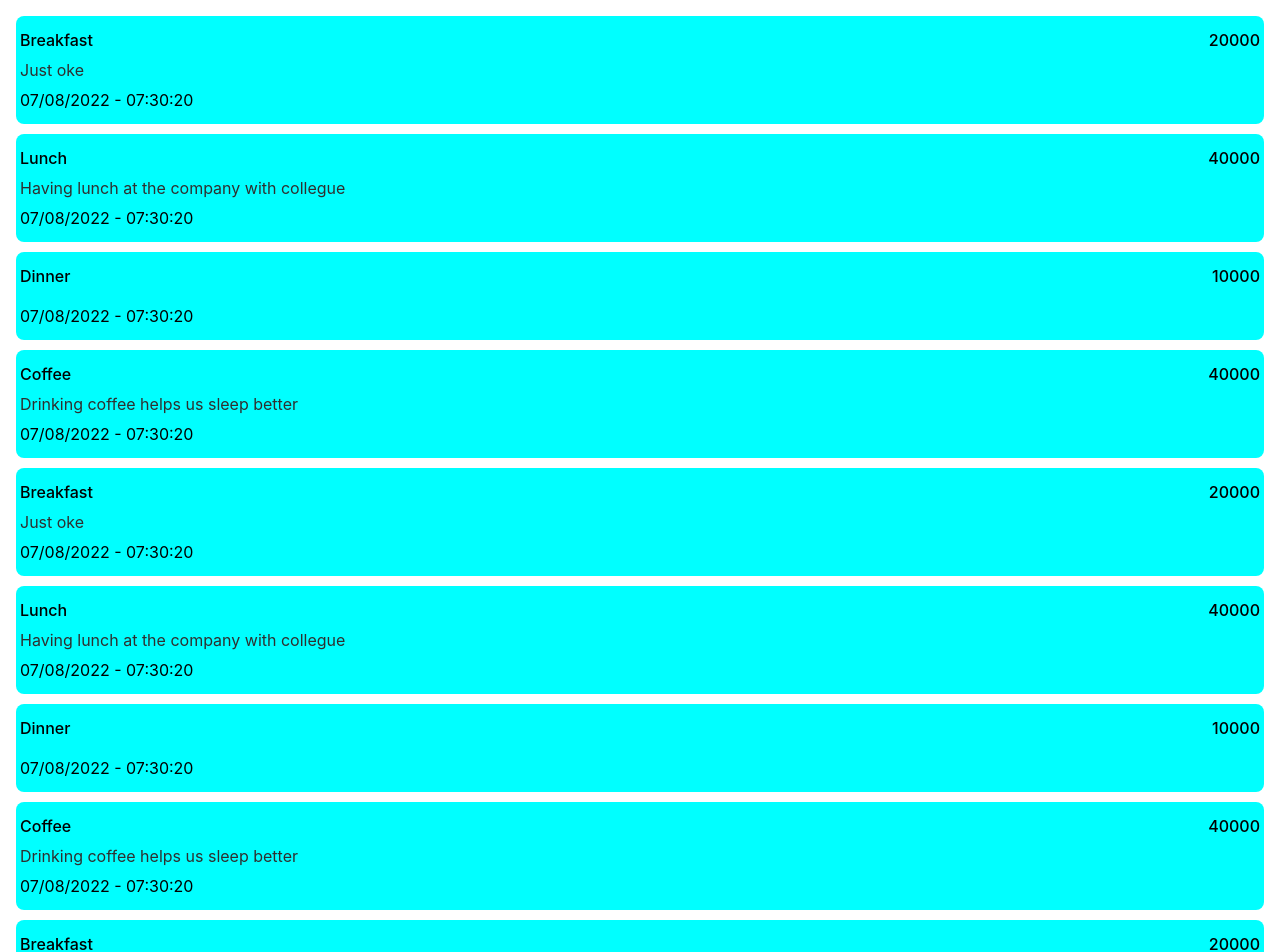
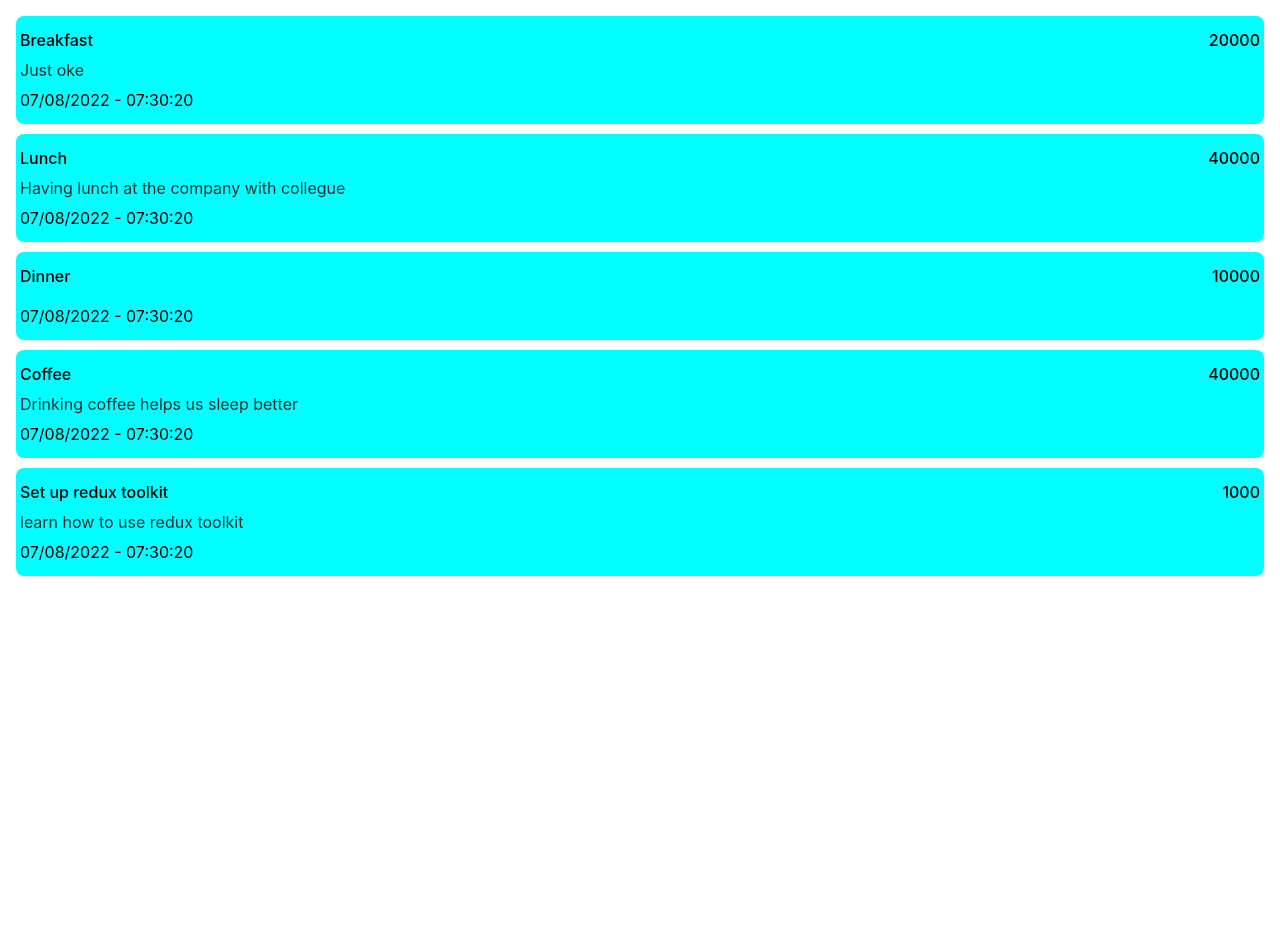
Before and after one commit to phuocluu1908/spending-management, a React (Create React App) app: page / in a window 1280 px wide. Shown: the top 952 px of the page. After the commit the page ends 832 px from the top, so only its background shows below. Built offline with nearby package versions, Linux system fonts and the light colour scheme.

Commit message:
set up redux

```diff
--- a/package.json
+++ b/package.json
@@ -3,11 +3,13 @@
   "version": "0.1.0",
   "private": true,
   "dependencies": {
+    "@reduxjs/toolkit": "^1.8.4",
     "@testing-library/jest-dom": "^5.16.5",
     "@testing-library/react": "^13.3.0",
     "@testing-library/user-event": "^13.5.0",
     "react": "^18.2.0",
     "react-dom": "^18.2.0",
+    "react-redux": "^8.0.2",
     "react-scripts": "5.0.1",
     "styled-components": "^5.3.5",
     "web-vitals": "^2.1.4"
--- a/src/App.js
+++ b/src/App.js
@@ -1,14 +1,10 @@
-import React from 'react'
-import LoginPage from './components/Page/LoginPage';
-import SpendingAdd from './components/Page/SpendingAdd';
-import SpendingList from './components/Page/SpendingList';
+import React from "react";
+import LoginPage from "./components/page/LoginPage";
+import SpendingAdd from "./components/page/SpendingAdd";
+import SpendingList from "./components/page/SpendingList";
 
 function App() {
-  return (
-    <div>
-      <SpendingList />
-    </div>
-  );
+  return <SpendingList />;
 }
 
 export default App;
--- a/src/components/Page/SpendingList.js
+++ b/src/components/Page/SpendingList.js
@@ -1,55 +1,13 @@
 import React from "react";
+import { useSelector } from "react-redux";
 import styled from "styled-components";
-
-const contents = [
-  { name: "Breakfast", price: 20000, description: "Just oke", created: '07/08/2022 - 07:30:20' },
-  {
-    name: "Lunch",
-    price: 40000,
-    description: "Having lunch at the company with collegue",
-    created: '07/08/2022 - 07:30:20',
-  },
-  { name: "Dinner", price: 10000, description: "", created: '07/08/2022 - 07:30:20' },
-  {
-    name: "Coffee",
-    price: 40000,
-    description: "Drinking coffee helps us sleep better",
-    created: '07/08/2022 - 07:30:20',
-  },
-  { name: "Breakfast", price: 20000, description: "Just oke", created: '07/08/2022 - 07:30:20' },
-  {
-    name: "Lunch",
-    price: 40000,
-    description: "Having lunch at the company with collegue",
-    created: '07/08/2022 - 07:30:20',
-  },
-  { name: "Dinner", price: 10000, description: "", created: '07/08/2022 - 07:30:20' },
-  {
-    name: "Coffee",
-    price: 40000,
-    description: "Drinking coffee helps us sleep better",
-    created: '07/08/2022 - 07:30:20',
-  },
-  { name: "Breakfast", price: 20000, description: "Just oke", created: '07/08/2022 - 07:30:20' },
-  {
-    name: "Lunch",
-    price: 40000,
-    description: "Having lunch at the company with collegue",
-    created: '07/08/2022 - 07:30:20',
-  },
-  { name: "Dinner", price: 10000, description: "", created: '07/08/2022 - 07:30:20' },
-  {
-    name: "Coffee",
-    price: 40000,
-    description: "Drinking coffee helps us sleep better",
-    created: '07/08/2022 - 07:30:20',
-  },
-];
+import Filter from "../sub-components/Filter";
 
 const SpendingList = () => {
+  const spending = useSelector(state => state.spending)
   return (
     <Wrapper>
-      {contents.map((content, i) => (
+      {spending.map((content, i) => (
         <Item key={i}>
           <NameAndPriceContainer>
             <Name>{content.name}</Name>
--- /dev/null
+++ b/src/components/sub-components/Filter.js
@@ -0,0 +1,27 @@
+import React from 'react'
+import styled from 'styled-components'
+
+const Filter = () => {
+  return (
+    <Wrapper>
+        <OderByWrapper>Oder by:</OderByWrapper>
+    </Wrapper>
+  )
+}
+
+const Wrapper = styled.div`
+    width: calc(100vw - 32px);
+    height: 40px;
+    margin: 0 auto;
+`
+
+const OderByWrapper = styled.div`
+    width: fit-content;
+    border: 1px solid black;
+    height: 40px;
+    display: flex;
+    align-items: center;
+    padding: 0 4px;
+`
+
+export default Filter
--- a/src/index.js
+++ b/src/index.js
@@ -3,11 +3,15 @@ import ReactDOM from 'react-dom/client';
 import './index.css';
 import App from './App';
 import reportWebVitals from './reportWebVitals';
+import { store } from './store'
+import { Provider } from 'react-redux'
 
 const root = ReactDOM.createRoot(document.getElementById('root'));
 root.render(
   <React.StrictMode>
+    <Provider store={store}>
     <App />
+  </Provider>
   </React.StrictMode>
 );
 
--- /dev/null
+++ b/src/store/Counter/CounterManager.js
@@ -0,0 +1,25 @@
+import { createSlice } from "@reduxjs/toolkit";
+
+const initialState = {
+  value: 0,
+};
+
+export const counterSlice = createSlice({
+  name: "counter",
+  initialState,
+  reducers: {
+    increment: (state) => {
+      state.value += 1;
+    },
+    decrement: (state) => {
+      state.value -= 1;
+    },
+    incrementByAmount: (state, action) => {
+      state.value += action.payload;
+    },
+  },
+});
+
+export const counterActions = counterSlice.actions;
+
+export default counterSlice.reducer;
--- /dev/null
+++ b/src/store/Counter/index.js
@@ -0,0 +1,6 @@
+import { counterActions, counterSlice as CounterSlice } from "./CounterManager"
+import counterReducer from './CounterManager'
+
+export const { increment, decrement, incrementByAmount } = counterActions
+export const counterSlice = CounterSlice
+export default counterReducer
--- /dev/null
+++ b/src/store/Spending/SpendingManager.js
@@ -0,0 +1,57 @@
+import { createSlice } from "@reduxjs/toolkit";
+
+const initialState = [
+  {
+    name: "Breakfast",
+    price: 20000,
+    description: "Just oke",
+    created: "07/08/2022 - 07:30:20",
+  },
+  {
+    name: "Lunch",
+    price: 40000,
+    description: "Having lunch at the company with collegue",
+    created: "07/08/2022 - 07:30:20",
+  },
+  {
+    name: "Dinner",
+    price: 10000,
+    description: "",
+    created: "07/08/2022 - 07:30:20",
+  },
+  {
+    name: "Coffee",
+    price: 40000,
+    description: "Drinking coffee helps us sleep better",
+    created: "07/08/2022 - 07:30:20",
+  },
+  {
+    name: "Set up redux toolkit",
+    description: "learn how to use redux toolkit",
+    price: 1000,
+    created: "07/08/2022 - 07:30:20",
+  },
+];
+
+export const spendingSlice = createSlice({
+  name: "speding",
+  initialState,
+  reducers: {
+    addSpeding: (state, payload) => {
+      state.values.push(payload);
+    },
+    // increment: (state) => {
+    //   state.value += 1;
+    // },
+    // decrement: (state) => {
+    //   state.value -= 1;
+    // },
+    // incrementByAmount: (state, action) => {
+    //   state.value += action.payload;
+    // },
+  },
+});
+
+export const spendingActions = spendingSlice.actions;
+
+export default spendingSlice.reducer;
--- /dev/null
+++ b/src/store/Spending/index.js
@@ -0,0 +1,3 @@
+import spendingReducer from './SpendingManager'
+
+export default spendingReducer
--- /dev/null
+++ b/src/store/index.js
@@ -0,0 +1,10 @@
+import { configureStore } from '@reduxjs/toolkit'
+import counterReducer from './Counter'
+import spendingReducer from './Spending'
+
+export const store = configureStore({
+  reducer: {
+      counter: counterReducer,
+      spending: spendingReducer
+  },
+})
```
Also changed, not shown: 1 other file (tests, documents, lock files or other folders).
